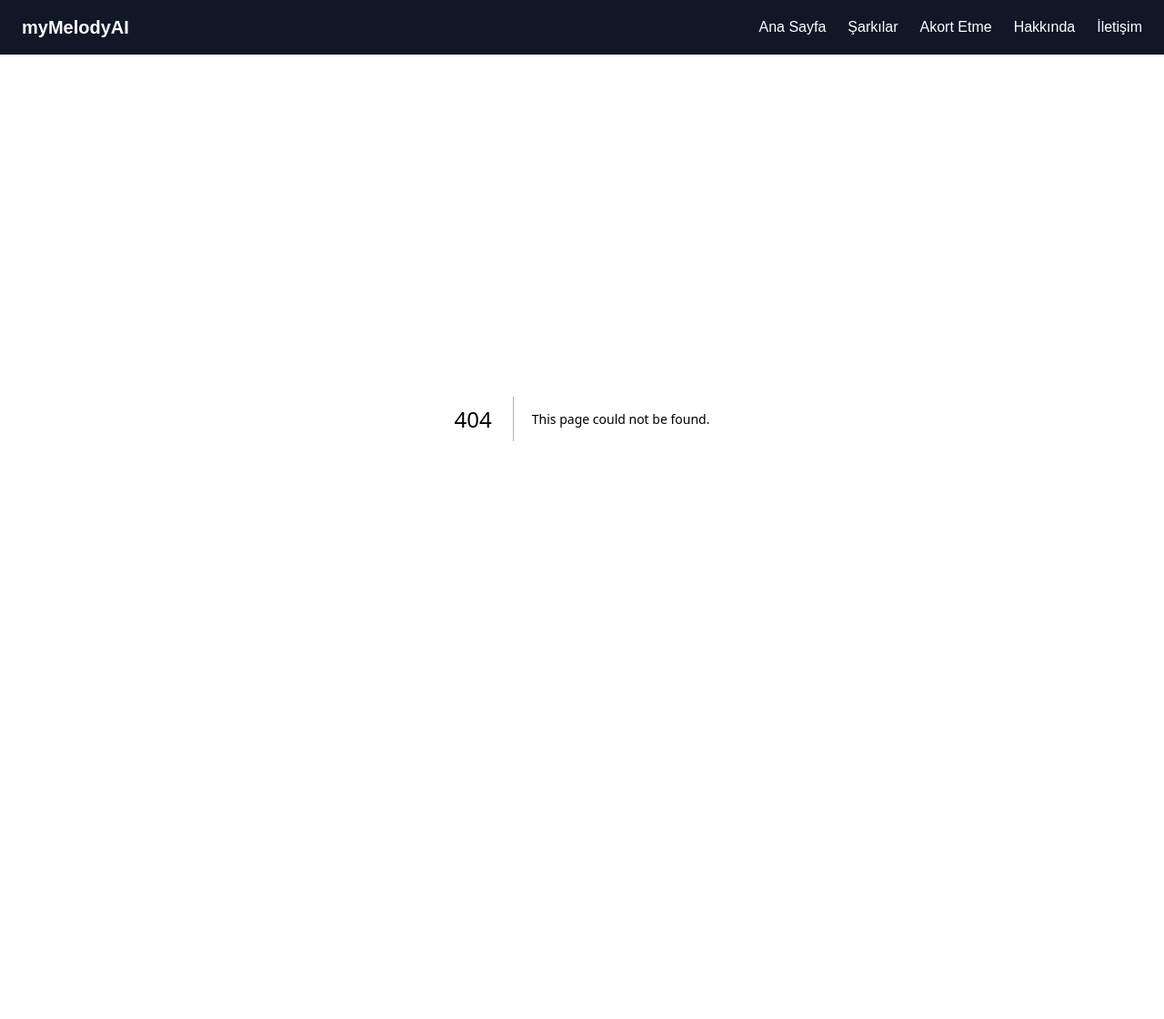
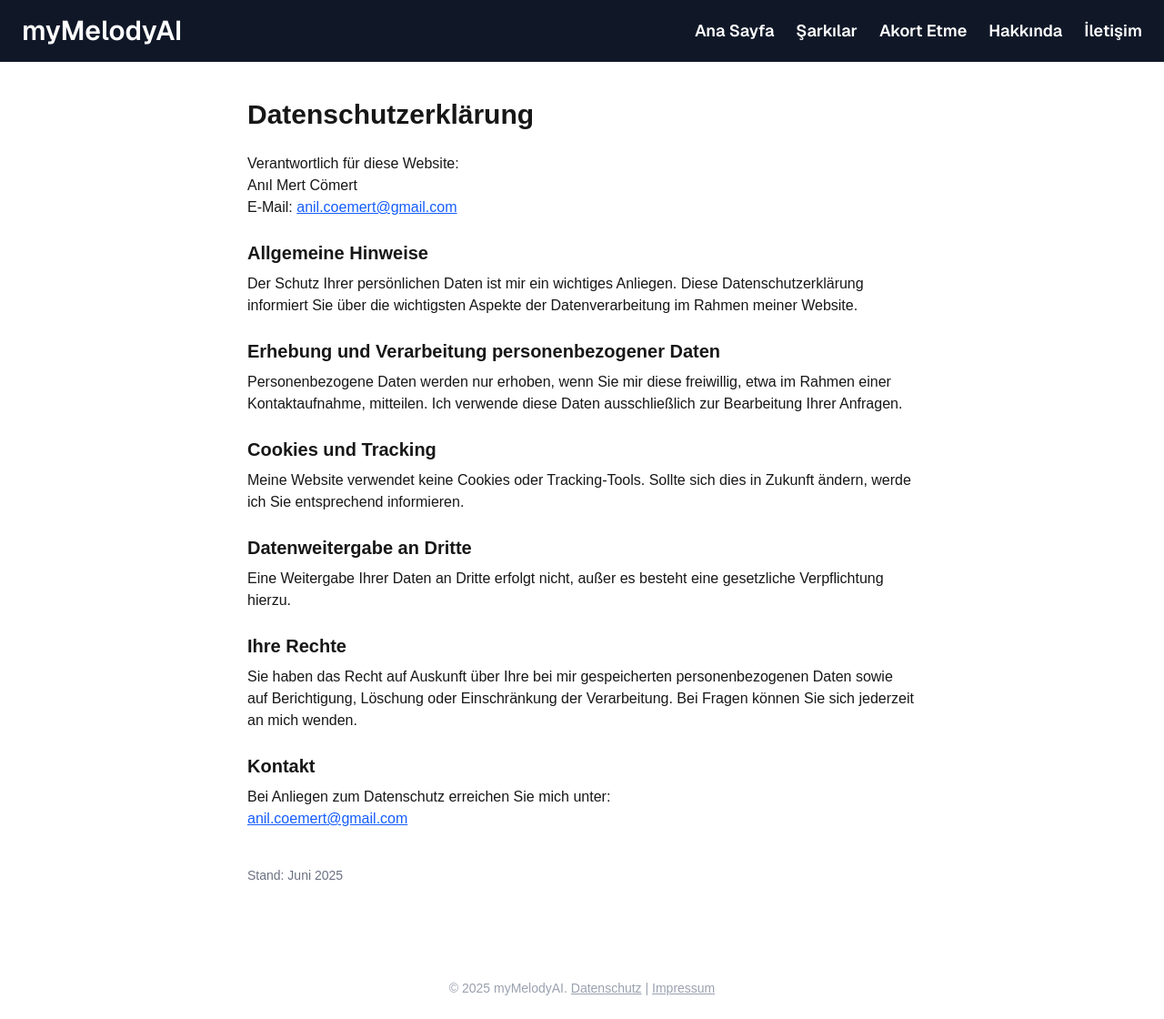
Before and after one commit to anlcmrt/GitarAI, a Next.js app: page /datenschutz in a window 1280 px wide. Before the commit this address had no page. Shown: the whole page at 91% size. Before the commit the page ends 860 px from the top, so only its background shows below. Built offline with nearby package versions, Linux system fonts and the light colour scheme.

Commit message:
Navbar footer düzenlemesi ve sayfa düzeni tamamlandı

```diff
--- a/src/app/components/Navbar.tsx
+++ b/src/app/components/Navbar.tsx
@@ -6,19 +6,25 @@ import { useState } from "react";
 export default function Navbar() {
   const [isOpen, setIsOpen] = useState(false);
 
-  // Menü açık/kapalı durumuna göre menü stilini ayarlıyoruz
   const menuClasses = `md:flex md:items-center md:gap-6 absolute md:static bg-gray-900 w-full left-0 md:w-auto md:bg-transparent transition-transform duration-300 ease-in-out ${
     isOpen ? "top-16" : "top-[-400px]"
   }`;
 
+  // Linklerde hover için ortak class
+  const linkClass =
+    "font-sans font-semibold text-lg text-white relative after:absolute after:left-0 after:-bottom-1 after:h-0.5 after:w-full after:bg-purple-400 after:scale-x-0 hover:after:scale-x-100 after:origin-left after:transition-transform after:duration-300 hover:text-purple-400 transition";
+
   return (
     <nav className="bg-gray-900 text-white px-6 py-4 flex items-center justify-between">
-      {/* Site başlığı */}
-      <div className="text-xl font-bold">
-        <Link href="/">myMelodyAI</Link>
+      <div className="text-3xl font-bold">
+        <Link
+          href="/"
+          className="font-sans font-semibold text-3xl hover:text-purple-400 transition"
+        >
+          myMelodyAI
+        </Link>
       </div>
 
-      {/* Mobil için menü açma butonu */}
       <button
         className="md:hidden"
         onClick={() => setIsOpen(!isOpen)}
@@ -27,30 +33,45 @@ export default function Navbar() {
         ☰
       </button>
 
-      {/* Menü linkleri */}
       <ul className={menuClasses}>
         <li>
-          <Link href="/" onClick={() => setIsOpen(false)}>
+          <Link href="/" className={linkClass} onClick={() => setIsOpen(false)}>
             Ana Sayfa
           </Link>
         </li>
         <li>
-          <Link href="/songs" onClick={() => setIsOpen(false)}>
+          <Link
+            href="/songs"
+            className={linkClass}
+            onClick={() => setIsOpen(false)}
+          >
             Şarkılar
           </Link>
         </li>
         <li>
-          <Link href="/tuner" onClick={() => setIsOpen(false)}>
+          <Link
+            href="/tuner"
+            className={linkClass}
+            onClick={() => setIsOpen(false)}
+          >
             Akort Etme
           </Link>
         </li>
         <li>
-          <Link href="/about" onClick={() => setIsOpen(false)}>
+          <Link
+            href="/about"
+            className={linkClass}
+            onClick={() => setIsOpen(false)}
+          >
             Hakkında
           </Link>
         </li>
         <li>
-          <Link href="/contact" onClick={() => setIsOpen(false)}>
+          <Link
+            href="/contact"
+            className={linkClass}
+            onClick={() => setIsOpen(false)}
+          >
             İletişim
           </Link>
         </li>
--- /dev/null
+++ b/src/app/datenschutz/page.tsx
@@ -0,0 +1,53 @@
+export default function Datenschutz() {
+  return (
+    <div className="max-w-3xl mx-auto px-4 py-10">
+      <h1 className="text-3xl font-bold mb-6">Datenschutzerklärung</h1>
+
+      <p className="mb-4">
+        Verantwortlich für diese Website: <br />
+        Anıl Mert Cömert <br />
+        E-Mail:{" "}
+        <a href="mailto:anil.coemert@gmail.com" className="text-blue-600 underline">
+          anil.coemert@gmail.com
+        </a>
+      </p>
+
+      <h2 className="text-xl font-semibold mt-6 mb-2">Allgemeine Hinweise</h2>
+      <p className="mb-4">
+        Der Schutz Ihrer persönlichen Daten ist mir ein wichtiges Anliegen. Diese Datenschutzerklärung informiert Sie über die wichtigsten Aspekte der Datenverarbeitung im Rahmen meiner Website.
+      </p>
+
+      <h2 className="text-xl font-semibold mt-6 mb-2">Erhebung und Verarbeitung personenbezogener Daten</h2>
+      <p className="mb-4">
+        Personenbezogene Daten werden nur erhoben, wenn Sie mir diese freiwillig, etwa im Rahmen einer Kontaktaufnahme, mitteilen. Ich verwende diese Daten ausschließlich zur Bearbeitung Ihrer Anfragen.
+      </p>
+
+      <h2 className="text-xl font-semibold mt-6 mb-2">Cookies und Tracking</h2>
+      <p className="mb-4">
+        Meine Website verwendet keine Cookies oder Tracking-Tools. Sollte sich dies in Zukunft ändern, werde ich Sie entsprechend informieren.
+      </p>
+
+      <h2 className="text-xl font-semibold mt-6 mb-2">Datenweitergabe an Dritte</h2>
+      <p className="mb-4">
+        Eine Weitergabe Ihrer Daten an Dritte erfolgt nicht, außer es besteht eine gesetzliche Verpflichtung hierzu.
+      </p>
+
+      <h2 className="text-xl font-semibold mt-6 mb-2">Ihre Rechte</h2>
+      <p className="mb-4">
+        Sie haben das Recht auf Auskunft über Ihre bei mir gespeicherten personenbezogenen Daten sowie auf Berichtigung, Löschung oder Einschränkung der Verarbeitung. Bei Fragen können Sie sich jederzeit an mich wenden.
+      </p>
+
+      <h2 className="text-xl font-semibold mt-6 mb-2">Kontakt</h2>
+      <p className="mb-4">
+        Bei Anliegen zum Datenschutz erreichen Sie mich unter: <br />
+        <a href="mailto:anil.coemert@gmail.com" className="text-blue-600 underline">
+          anil.coemert@gmail.com
+        </a>
+      </p>
+
+      <p className="text-sm text-gray-500 mt-10">
+        Stand: Juni 2025
+      </p>
+    </div>
+  );
+}
--- /dev/null
+++ b/src/app/impressum/page.tsx
@@ -0,0 +1,35 @@
+export default function Impressum() {
+  return (
+    <div className="max-w-3xl mx-auto px-4 py-10">
+      <h1 className="text-3xl font-bold mb-6">Impressum</h1>
+
+      <p className="mb-4">
+        Angaben gemäß § 5 TMG:
+      </p>
+
+      <p className="mb-4">
+        Anıl Mert Cömert<br />
+      </p>
+
+      <p className="mb-4">
+        E-Mail:{" "}
+        <a href="mailto:anil.coemert@gmail.com" className="text-blue-600 underline">
+          anil.coemert@gmail.com
+        </a>
+      </p>
+
+      <p className="mb-4">
+        Verantwortlich für den Inhalt nach § 55 Abs. 2 RStV:<br />
+        Anıl Mert Cömert
+      </p>
+
+      <p className="mb-4">
+        Hinweis: Trotz sorgfältiger inhaltlicher Kontrolle übernehme ich keine Haftung für die Inhalte externer Links. Für den Inhalt der verlinkten Seiten sind ausschließlich deren Betreiber verantwortlich.
+      </p>
+
+      <p className="text-sm text-gray-500 mt-10">
+        Stand: Juni 2025
+      </p>
+    </div>
+  );
+}
--- a/src/app/layout.tsx
+++ b/src/app/layout.tsx
@@ -1,7 +1,8 @@
 import type { Metadata } from "next";
 import { Geist, Geist_Mono } from "next/font/google";
 import "./globals.css";
-import Navbar from "./components/Navbar"; // Navbar'ı import ettik
+import Navbar from "./components/Navbar";
+import Link from "next/link"; // Footer'daki Link için gerekli
 
 const geistSans = Geist({
   variable: "--font-geist-sans",
@@ -26,10 +27,20 @@ export default function RootLayout({
   return (
     <html lang="tr">
       <body
-        className={`${geistSans.variable} ${geistMono.variable} antialiased bg-gray-50 text-gray-900`}
+        className={`${geistSans.variable} ${geistMono.variable} antialiased bg-gray-50 text-gray-900 min-h-screen flex flex-col`}
       >
         <Navbar />
-        <main>{children}</main>
+        <main className="flex-grow">{children}</main>
+        <footer className="text-sm text-gray-400 text-center mt-16 mb-6">
+          © {new Date().getFullYear()} myMelodyAI.{" "}
+          <Link href="/datenschutz" className="underline hover:text-purple-500">
+            Datenschutz
+          </Link>{" "}
+          |{" "}
+          <Link href="/impressum" className="underline hover:text-purple-500">
+            Impressum
+          </Link>
+        </footer>
       </body>
     </html>
   );
--- a/src/app/page.tsx
+++ b/src/app/page.tsx
@@ -1,8 +1,37 @@
-export default function HomePage() {
+// app/page.tsx
+
+import Image from "next/image";
+import Link from "next/link";
+
+export default function Home() {
   return (
-    <div className="flex flex-col items-center justify-start h-screen pt-32 text-center p-8">
-      <h1 className="text-4xl font-bold mb-4">myMelodyAI'ye Hoşgeldin</h1>
-      <p>Bu site gitar çalanlar için akorlar, şarkı sözleri ve akort etme aracı sunar.</p>
+
+    <div className="flex flex-col items-center justify-center min-h-screen px-6 bg-gradient-to-br from-purple-100 to-white">
+      <h1 className="text-4xl md:text-6xl font-bold text-center text-purple-800 mb-6">
+        myMelodyAI
+      </h1>
+
+       {/* Görsel kutusu */}
+      <div className="p-1 rounded-xl bg-white/60 shadow-xl backdrop-blur-sm max-w-md mb-10">
+        <Image
+          src="/images/guitar.png"
+          alt="Renkli Gitar"
+          width={500}
+          height={500}
+          className="rounded-lg"
+        />
+      </div>
+
+      <p className="text-xl md:text-2xl text-gray-700 text-center max-w-2xl mb-10">
+        Gitar çalmayı öğren, akorları keşfet ve müziğinle kendini geliştir.
+        myMelodyAI senin dijital müzik yardımcın.
+      </p>
+
+      <Link href="/songs">
+        <div className="bg-purple-600 text-white px-6 py-3 rounded-xl text-lg shadow-md hover:bg-purple-700 transition cursor-pointer">
+          Şarkılara Göz At
+        </div>
+      </Link>
     </div>
   );
 }
--- /dev/null
+++ b/src/app/tuner/page.tsx
@@ -0,0 +1,99 @@
+"use client";
+
+import { useEffect, useState } from "react";
+
+export default function Tuner() {
+  const [frequency, setFrequency] = useState<number | null>(null);
+
+  useEffect(() => {
+    let audioContext: AudioContext;
+    let analyser: AnalyserNode;
+    let dataArray: Float32Array;
+    let source: MediaStreamAudioSourceNode;
+
+    const init = async () => {
+      try {
+        const stream = await navigator.mediaDevices.getUserMedia({ audio: true });
+        audioContext = new AudioContext();
+        source = audioContext.createMediaStreamSource(stream);
+        analyser = audioContext.createAnalyser();
+        analyser.fftSize = 2048;
+        dataArray = new Float32Array(analyser.fftSize);
+
+        source.connect(analyser);
+
+        const autoCorrelate = (buf: Float32Array, sampleRate: number) => {
+          let SIZE = buf.length;
+          let MAX_SAMPLES = Math.floor(SIZE / 2);
+          let best_offset = -1;
+          let best_correlation = 0;
+          let rms = 0;
+
+          for (let i = 0; i < SIZE; i++) {
+            let val = buf[i];
+            rms += val * val;
+          }
+          rms = Math.sqrt(rms / SIZE);
+          if (rms < 0.01) return -1; // Çok düşük ses => çıkış yap
+
+          let lastCorrelation = 1;
+          for (let offset = 1; offset < MAX_SAMPLES; offset++) {
+            let correlation = 0;
+
+            for (let i = 0; i < MAX_SAMPLES; i++) {
+              correlation += Math.abs((buf[i]) - (buf[i + offset]));
+            }
+            correlation = 1 - (correlation / MAX_SAMPLES);
+
+            if (correlation > 0.9 && correlation > lastCorrelation) {
+              best_correlation = correlation;
+              best_offset = offset;
+            }
+            lastCorrelation = correlation;
+          }
+
+          if (best_correlation > 0.9) {
+            return sampleRate / best_offset;
+          }
+
+          return -1;
+        };
+
+        const detectPitch = () => {
+          analyser.getFloatTimeDomainData(dataArray);
+          const pitch = autoCorrelate(dataArray, audioContext.sampleRate);
+          if (pitch !== -1) {
+            setFrequency(pitch);
+          } else {
+            setFrequency(null);
+          }
+          requestAnimationFrame(detectPitch);
+        };
+
+        detectPitch();
+      } catch (err) {
+        console.error("Mikrofon hatası:", err);
+      }
+    };
+
+    init();
+
+    return () => {
+      if (audioContext) audioContext.close();
+    };
+  }, []);
+
+  return (
+    <div className="min-h-screen flex flex-col items-center justify-center bg-gray-100 p-6">
+      <h1 className="text-3xl font-bold mb-6">myMelodyAI Akort Cihazı</h1>
+      <div className="bg-white p-6 rounded-xl shadow-md text-center">
+        <p className="text-2xl font-semibold text-purple-700">
+          {frequency ? `${frequency.toFixed(2)} Hz` : "Ses bekleniyor..."}
+        </p>
+        <p className="text-gray-600 mt-2">
+          Mikrofonun açık ve çalışıyor olmalı. Gitarını çal ve frekansı gör.
+        </p>
+      </div>
+    </div>
+  );
+}
```
Also changed, not shown: public/images/Gitar.png.jpg (added).
